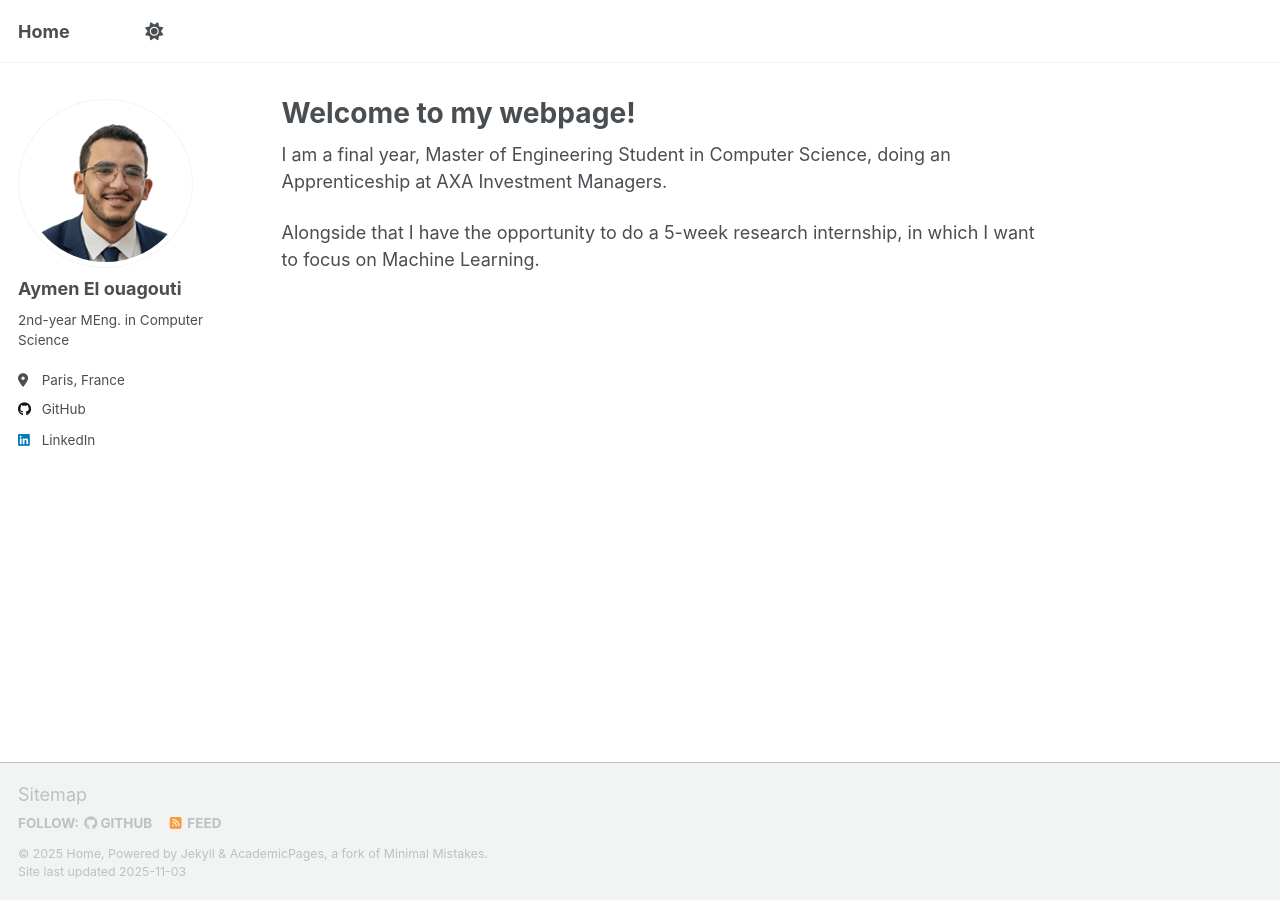
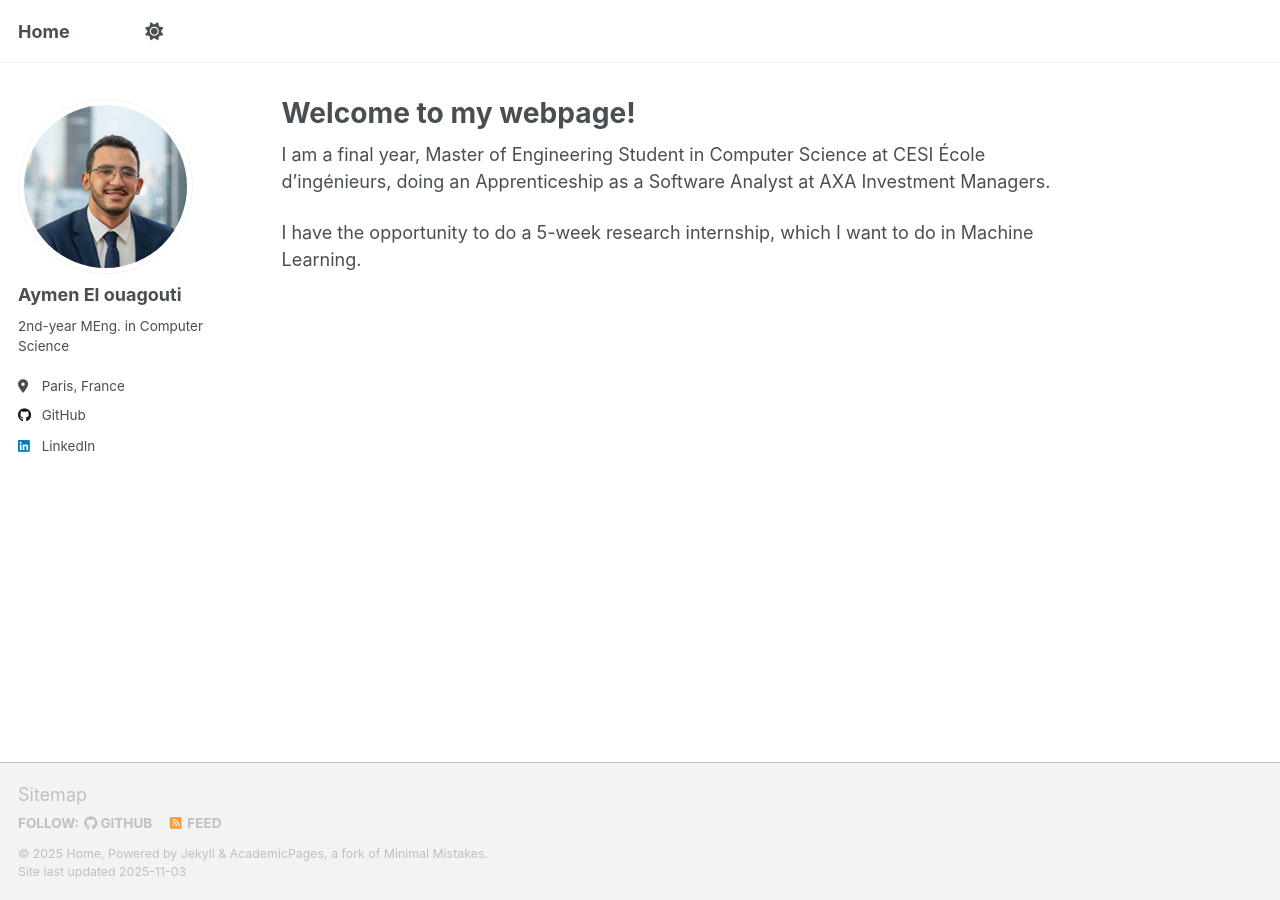
Before and after one commit to aymen-elo/aymen-elo.github.io, a Jekyll site: the page built from _pages/about.md, in a window 1280 px wide. Built offline with Jekyll 4.4.1, drawn with Linux system fonts in a browser that asks for light colours; a script that is not in the unit is left out.

Commit message:
Update Home

```diff
--- a/_pages/about.md
+++ b/_pages/about.md
@@ -6,6 +6,6 @@ redirect_from:
   - /about/
   - /about.html
 ---
-I am a final year, Master of Engineering Student in Computer Science, doing an Apprenticeship at AXA Investment Managers.
+I am a final year, Master of Engineering Student in Computer Science at CESI École d'ingénieurs, doing an Apprenticeship as a Software Analyst at AXA Investment Managers.
 
-Alongside that I have the opportunity to do a 5-week research internship, in which I want to focus on Machine Learning.
+I have the opportunity to do a 5-week research internship, which I want to do in Machine Learning.
```
Also changed, not shown: images/profile.png.
